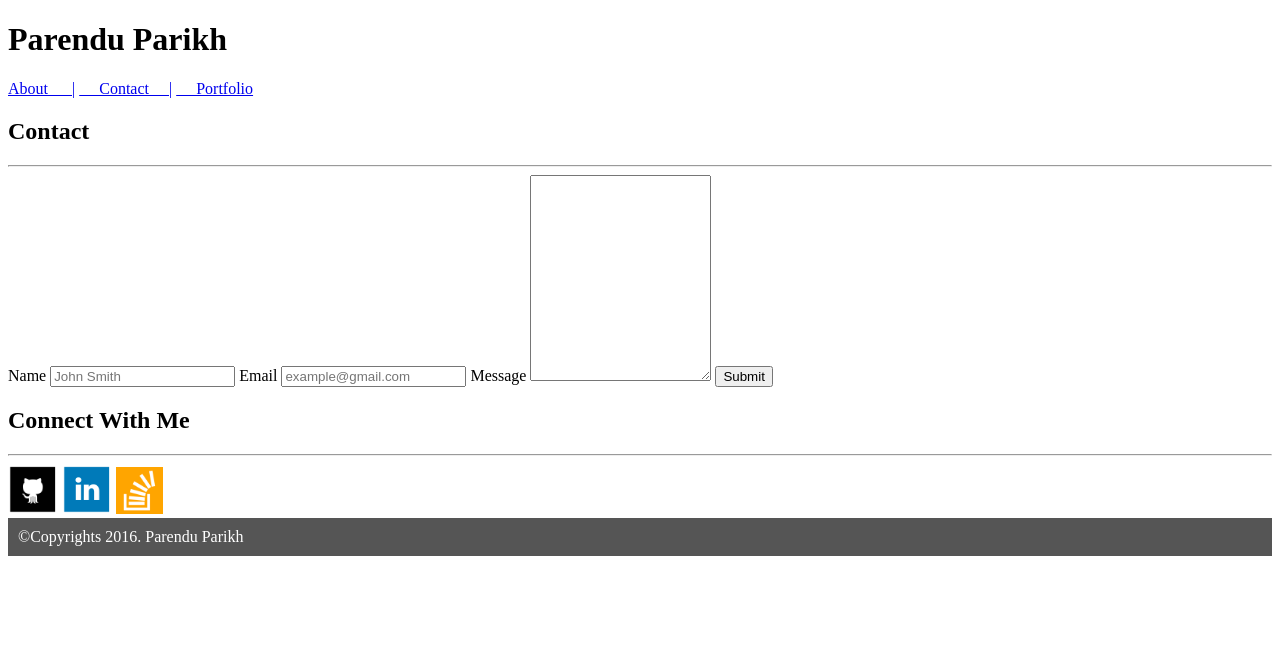
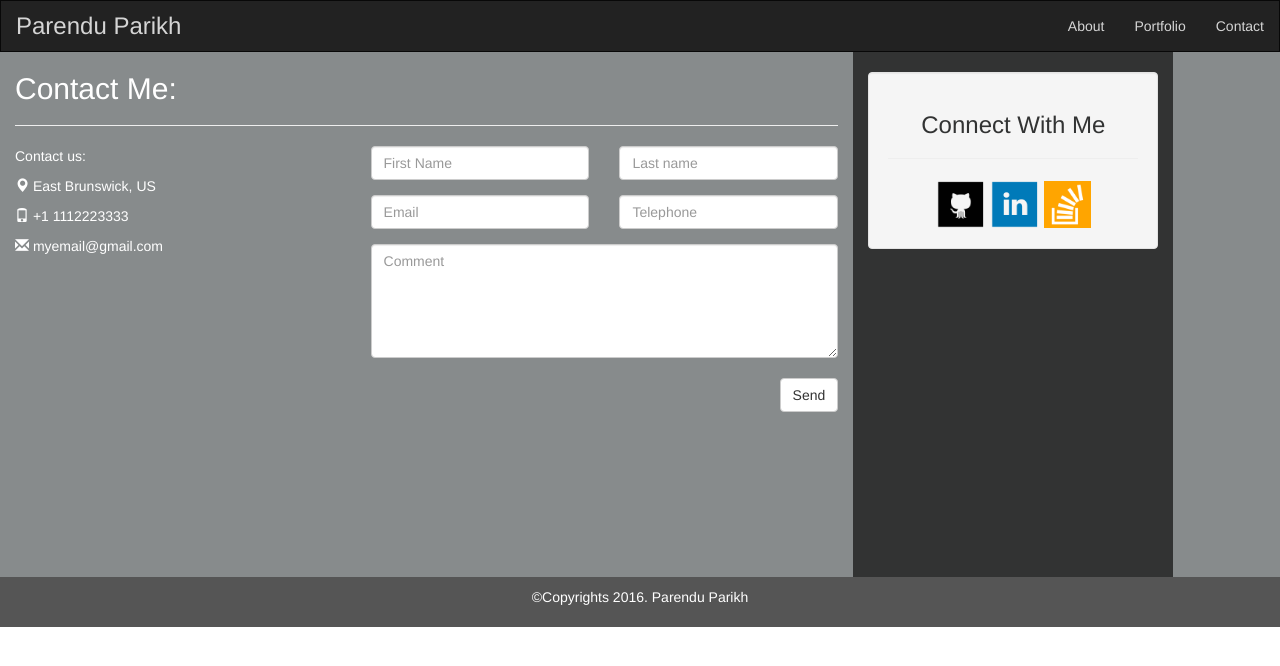
Before and after one commit to parendu/Bootstrap-Portfolio, a plain HTML site: page contact.html in a window 1280 px wide. Drawn offline with nearby package versions, Linux system fonts and the light colour scheme.

Commit message:
added contact page

```diff
--- a/assets/css/style.css
+++ b/assets/css/style.css
@@ -3,6 +3,22 @@
       margin-bottom: 0;
       border-radius: 0;
     }
+
+    /* Add a gray color to all navbar links */
+.navbar li a, .navbar .navbar-brand {
+    color: #d5d5d5 !important;
+}
+
+/* On hover, the links will turn white */
+.navbar-nav li a:hover {
+    color: #fff !important;
+}
+
+/* The active link */
+.navbar-nav li.active a {
+    color: #fff !important;
+    background-color:#29292c !important;
+}
 
     /* Set height of the grid so .sidenav can be 100% (adjust as needed) */
     .row.content {height: 525px}
@@ -10,7 +26,6 @@
     /* Set gray background color and 100% height */
     .sidenav {
       padding-top: 20px;
-   /*   background-color: #f1f1f1;  */
       background-color: #323333;
       height: 100%;
       color: #323333;
@@ -31,18 +46,19 @@
         padding: 15px;
 
       }
+ }
 
 
     /*Image and about me content */
     .aboutme {
-      background-image: url("./assets/images/naturalblack.png");
-      background-color: #878B8C;
+      /*background-image: url("./assets/images/naturalblack.png");*/
+     background-color: #878B8C;
       color: white;
       height: 100%;
 
     }
 
-    #myimage {
+    #myimage1 {
       display: block;
       margin: auto;
     }
--- a/contact.html
+++ b/contact.html
@@ -1,68 +1,94 @@
 <!DOCTYPE html>
-<html>
+<html lang="en">
 <head>
+  <title>Parendu Parikh Portfolio</title>
   <meta charset="utf-8">
-  <title>Parendu Parikh</title>
-  <link rel="stylesheet" type="text/css" href="assets/css/style.css">
+  <meta name="viewport" content="width=device-width, initial-scale=1">
+  <link rel="stylesheet" href="https://maxcdn.bootstrapcdn.com/bootstrap/3.3.7/css/bootstrap.min.css">
+  <link rel="stylesheet" type="text/css" href="./assets/css/style.css">
+  <link rel="stylesheet" type="text/css" href="./assets/css/portfolio.css">
+
 </head>
-
 <body>
 
-<!-- Header and Nav links -->
-<header>
-<div>
-   <h1>Parendu Parikh</h1>
+<nav class="navbar navbar-inverse">
+  <div class="container-fluid">
+    <div class="navbar-header">
+       <a class="navbar-brand" style="font-size:24px" href="#">Parendu Parikh</a>
     </div>
 
-<!-- Top page navigation links -->
-<div class="topnav">
-   <a href="index.html">About &nbsp; &nbsp; &nbsp;|</a>
-   <a href="contact.html">&nbsp; &nbsp; &nbsp;Contact&nbsp; &nbsp; &nbsp;|</a>
-   <a href="portfolio.html">&nbsp; &nbsp; &nbsp;Portfolio</a>
+      <ul class="nav navbar-nav navbar-right">
+        <li><a href="index.html">About</a></li>
+        <li><a href="portfolio.html">Portfolio</a></li>
+        <li><a href="contact.html">Contact</a></li>
+      </ul>
+
   </div>
-</header>
-
+</nav>
 
 <!-- Contact forms -->
-<section id="about">
+<div class="container-fluid text-center">
+  <div class="row content aboutme">
 
-<aside>
-  <h2 id="headeraside">Contact</h2>
+    <div class="col-sm-8 text-left">
+      <h2>Contact Me:</h2>
        <hr>
+  <!--  Address and contact form -->
 
-  <form>
-    <label for="name">Name</label>
-    <input type="text" id="name" name="name" placeholder="John Smith">
-    <label for="email">Email</label>
-    <input type="text" id="email" name="email" placeholder="example@gmail.com">
-    <label for="message">Message</label>
-    <textarea id="message" name="message" style="height:200px"></textarea>
-    <input type="submit" value="Submit">
-  </form>
+<div class="row">
+    <div class="col-sm-5">
+      <p>Contact us:</p>
+      <p><span class="glyphicon glyphicon-map-marker"></span> East Brunswick, US</p>
+      <p><span class="glyphicon glyphicon-phone"></span> +1 1112223333</p>
+      <p><span class="glyphicon glyphicon-envelope"></span> myemail@gmail.com</p>
+    </div>
+    <div class="col-sm-7">
+      <div class="row">
+        <div class="col-sm-6 form-group">
+          <input class="form-control" id="fname" name="first name" placeholder="First Name" type="text" required>
+        </div>
 
-</aside>
+        <div class="col-sm-6 form-group">
+          <input class="form-control" id="email" name="last Name" placeholder="Last name" type="text" required>
+        </div>
 
+        <div class="col-sm-6 form-group">
+          <input class="form-control" id="email" name="email" placeholder="Email" type="email" required>
+        </div>
 
-
+        <div class="col-sm-6 form-group">
+          <input class="form-control" id="phone" name="phone" placeholder="Telephone" type="phone">
+        </div>
+      </div>
+      <textarea class="form-control" id="comments" name="comments" placeholder="Comment" rows="5"></textarea><br>
+      <div class="row">
+        <div class="col-sm-12 form-group">
+          <button class="btn btn-default pull-right" type="submit">Send</button>
+        </div>
+      </div>
+    </div>
+  </div>
+</div>
 
 <!-- Connect box with github, Linkedin and stackover -->
-<div id="division">
-  <h2>Connect With Me</h2>
+    <div class="col-sm-3 sidenav">
+      <div class="well">
+        <h3>Connect With Me</h3>
   <hr>
-   <a href="https://github.com/Parendu"><img src="assets/images/github.png" alt="github" widht="50px", height="50px" padding-top="10px"></a>
+  <a href="https://github.com/Parendu"><img src="assets/images/github.png" alt="github" widht="50px", height="50px"></a>
 
-  <a href="https://www.linkedin.com/in/parendu/"><img src="assets/images/linkedin.png" alt="github" widht="50px", height="50px" padding-top="10px"></a>
+  <a href="https://www.linkedin.com/in/parendu/"><img src="assets/images/linkedin.png" alt="github" widht="50px", height="50px"></a>
 
   <a href="http://www.stackoverflow.com/"><img src="assets/images/stackoverflow.png" alt="github" widht="50px", height="47px"></a>
+      </div>
+    </div>
 
   </div>
-</section>
+</div>
 
-
-<!-- Footer -->
-<footer>&copy;Copyrights 2016. Parendu Parikh </footer>
-
-
+<footer class="container-fluid text-center">
+<p>&copy;Copyrights 2016. Parendu Parikh</p>
+</footer>
 
 </body>
 </html>
```
Also changed, not shown: index.html (+8 -3 lines), portfolio.html (+5 -4 lines), assets/images/The-Great-Wall.jpg, assets/images/the-great-wall.jpeg (added). Lines whose indentation alone changed are shown as unchanged.
